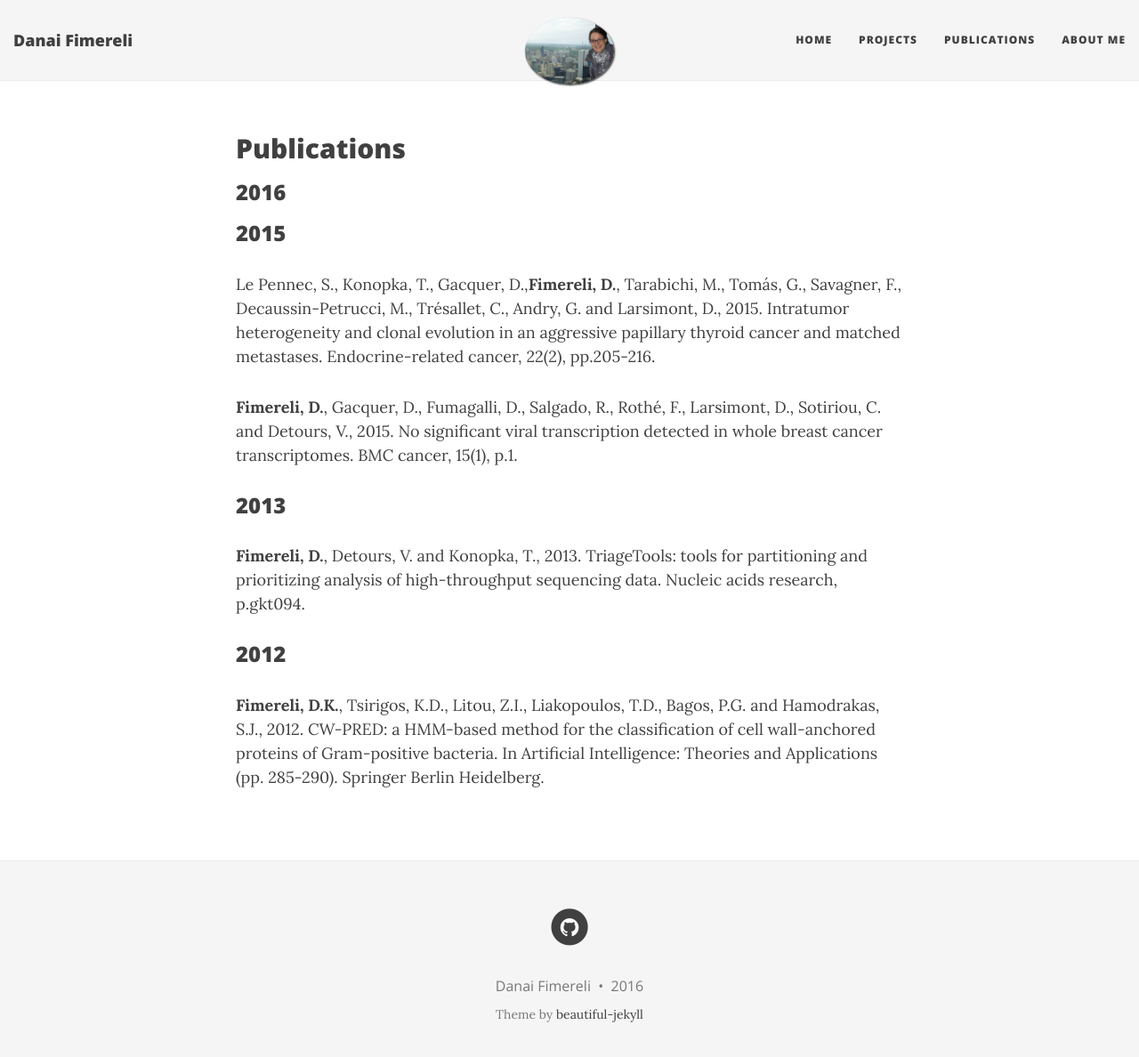
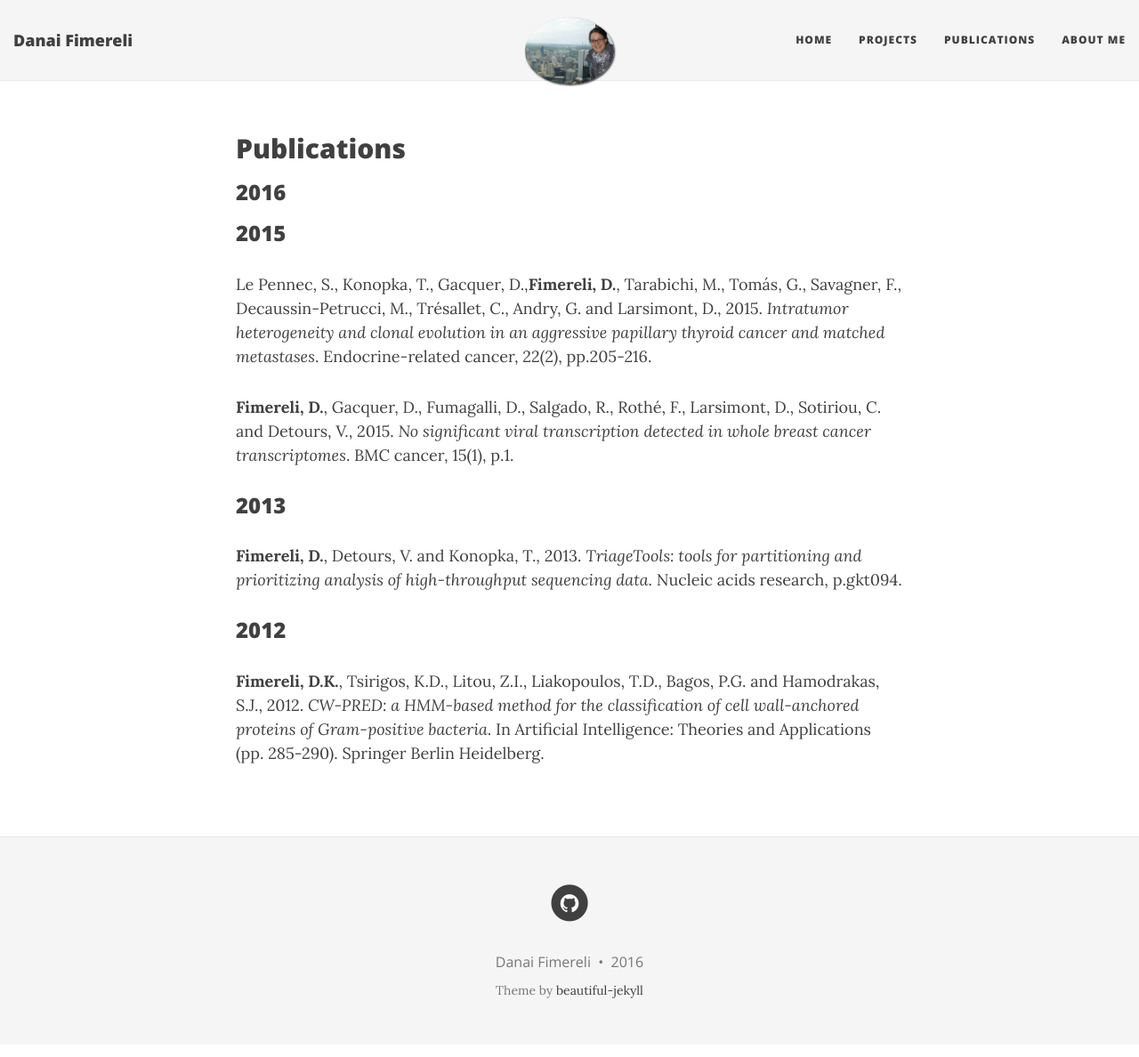
Before and after one commit to dfimerel/dfimerel.github.io, a Jekyll site: the page built from publications.md, in a window 1280 px wide and 1201 px high. Shown: the top 1188 px of the window at 89% size. Built offline with Jekyll 4.4.1, drawn with Linux system fonts in a browser that asks for light colours; nearby versions of some CDN libraries.

```diff
--- a/publications.md
+++ b/publications.md
@@ -11,15 +11,15 @@ subtitle:
 
 ### 2015
 
-Le Pennec, S., Konopka, T., Gacquer, D.,**Fimereli, D.**, Tarabichi, M., Tomás, G., Savagner, F., Decaussin-Petrucci, M., Trésallet, C., Andry, G. and Larsimont, D., 2015. Intratumor heterogeneity and clonal evolution in an aggressive papillary thyroid cancer and matched metastases. Endocrine-related cancer, 22(2), pp.205-216.
+Le Pennec, S., Konopka, T., Gacquer, D.,**Fimereli, D.**, Tarabichi, M., Tomás, G., Savagner, F., Decaussin-Petrucci, M., Trésallet, C., Andry, G. and Larsimont, D., 2015. *Intratumor heterogeneity and clonal evolution in an aggressive papillary thyroid cancer and matched metastases*. Endocrine-related cancer, 22(2), pp.205-216.
 
-**Fimereli, D.**, Gacquer, D., Fumagalli, D., Salgado, R., Rothé, F., Larsimont, D., Sotiriou, C. and Detours, V., 2015. No significant viral transcription detected in whole breast cancer transcriptomes. BMC cancer, 15(1), p.1.
+**Fimereli, D.**, Gacquer, D., Fumagalli, D., Salgado, R., Rothé, F., Larsimont, D., Sotiriou, C. and Detours, V., 2015. *No significant viral transcription detected in whole breast cancer transcriptomes*. BMC cancer, 15(1), p.1.
 
 
 ### 2013
 
-**Fimereli, D.**, Detours, V. and Konopka, T., 2013. TriageTools: tools for partitioning and prioritizing analysis of high-throughput sequencing data. Nucleic acids research, p.gkt094.
+**Fimereli, D.**, Detours, V. and Konopka, T., 2013. *TriageTools: tools for partitioning and prioritizing analysis of high-throughput sequencing data*. Nucleic acids research, p.gkt094.
 
 ### 2012
 
-**Fimereli, D.K.**, Tsirigos, K.D., Litou, Z.I., Liakopoulos, T.D., Bagos, P.G. and Hamodrakas, S.J., 2012. CW-PRED: a HMM-based method for the classification of cell wall-anchored proteins of Gram-positive bacteria. In Artificial Intelligence: Theories and Applications (pp. 285-290). Springer Berlin Heidelberg.
+**Fimereli, D.K.**, Tsirigos, K.D., Litou, Z.I., Liakopoulos, T.D., Bagos, P.G. and Hamodrakas, S.J., 2012. *CW-PRED: a HMM-based method for the classification of cell wall-anchored proteins of Gram-positive bacteria*. In Artificial Intelligence: Theories and Applications (pp. 285-290). Springer Berlin Heidelberg.
```
